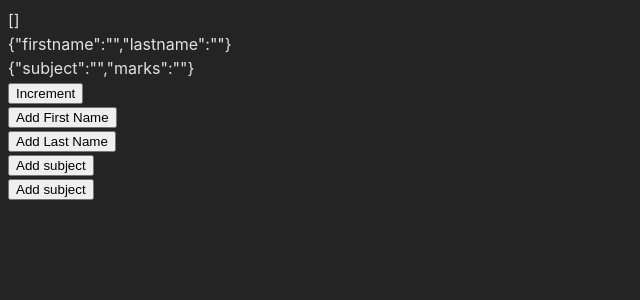
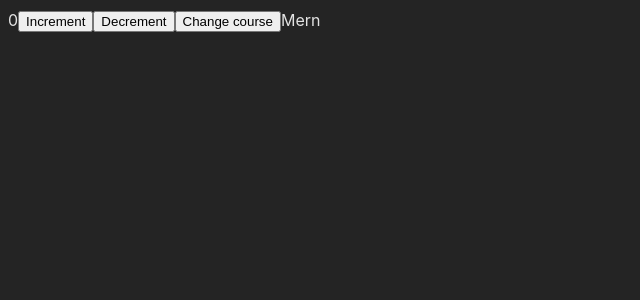
Before and after one commit to HarisankarA/React, a React (Vite) app in the folder New batch/react-app/: page /allComponents in a window 1280 px wide. Shown: the top 300 px of the page, without its empty margins (0-640 px from the left). Built offline with nearby package versions, Linux system fonts and the light colour scheme.

Commit message:
update on 04/04/2024

```diff
--- a/New batch/react-app/package.json
+++ b/New batch/react-app/package.json
@@ -11,7 +11,8 @@
   },
   "dependencies": {
     "react": "^18.2.0",
-    "react-dom": "^18.2.0"
+    "react-dom": "^18.2.0",
+    "react-router-dom": "^6.22.3"
   },
   "devDependencies": {
     "@types/react": "^18.2.66",
--- a/New batch/react-app/src/App.jsx
+++ b/New batch/react-app/src/App.jsx
@@ -1,6 +1,8 @@
 import React from 'react'
 import './App.css'
 import NormalRenderings from './components/NormalRenderings'
+
+import { Routes, Route } from 'react-router-dom'
 
 const App = () => {
 
@@ -8,7 +10,12 @@ const App = () => {
 
         <div>
 
-            <NormalRenderings></NormalRenderings>
+            <Routes>
+
+                <Route path='/allComponents' element={<NormalRenderings/>} />
+
+            </Routes>
+
 
 
         </div>
--- /dev/null
+++ b/New batch/react-app/src/components/Hooks/UseEffect.jsx
@@ -0,0 +1,51 @@
+import React, { useEffect, useState } from 'react'
+
+const UseEffect = () => {
+
+    const [counter, setCounter] = useState(0)
+    const [course,setCourse] = useState("Mern")
+
+    const increment = () => {
+
+        for (let i=0; i<100; i++) {
+
+            setCounter(PreviousState => PreviousState + 1)
+
+        }
+
+    }
+
+    const decrement = () => {
+
+        for (let i=0; i<100; i++) {
+
+            setCounter(PreviousState => PreviousState - 1)
+
+        }
+    }
+
+    useEffect(() => {
+        console.log("UseEffect");
+    },[counter])
+
+    return (
+
+        <div>
+
+            {counter}
+
+            <button onClick={increment}>Increment</button>
+
+            <button onClick={decrement}>Decrement</button>
+
+
+            <button onClick={()=> setCourse("React")}>Change course</button>
+
+            {course}
+
+        </div>
+    )
+
+}
+
+export default UseEffect
--- a/New batch/react-app/src/components/NormalRenderings.jsx
+++ b/New batch/react-app/src/components/NormalRenderings.jsx
@@ -11,6 +11,8 @@ import UseState from './Hooks/UseState'
 import UseStateFunction from './Hooks/UseStateFunction'
 import Mapmethod from './mapMethod/Mapmethod'
 import Task1 from './Tasks/Task1'
+import PreviousState from './previousState/PreviousState'
+import UseEffect from './Hooks/UseEffect'
 
 
 
@@ -30,8 +32,9 @@ const NormalRenderings = () => {
             {/* <UseState></UseState> */}
             {/* <UseStateFunction></UseStateFunction> */}
             {/* <Mapmethod></Mapmethod> */}
-            <Task1></Task1>
-
+            {/* <Task1></Task1> */}
+            {/* <PreviousState></PreviousState> */}
+            <UseEffect></UseEffect>
 
         </div>
     )
--- /dev/null
+++ b/New batch/react-app/src/components/previousState/PreviousState.jsx
@@ -0,0 +1,41 @@
+import React, { useState } from 'react'
+
+
+const PreviousState = () => {
+
+    const [counter, setCounter] = useState(0)
+
+    const increment = () => {
+
+        for (let i=0; i<100; i++) {
+
+            setCounter(PreviousState => PreviousState + 1)
+
+        }
+
+    }
+
+    const decrement = () => {
+
+        for (let i=0; i<100; i++) {
+
+            setCounter(PreviousState => PreviousState - 1)
+
+        }
+    }
+
+    return (
+
+        <div>
+
+            {counter}
+
+            <button onClick={increment}>Increment</button>
+
+            <button onClick={decrement}>Decrement</button>
+
+        </div>
+    )
+}
+
+export default PreviousState
--- a/New batch/react-app/src/main.jsx
+++ b/New batch/react-app/src/main.jsx
@@ -2,9 +2,14 @@ import React from 'react'
 import ReactDOM from 'react-dom/client'
 import App from './App.jsx'
 import './index.css'
+import { BrowserRouter } from 'react-router-dom'
 
 ReactDOM.createRoot(document.getElementById('root')).render(
-  // <React.StrictMode>
-    <App />
-  // </React.StrictMode>,
+
+    <BrowserRouter>
+
+      <App />
+
+    </BrowserRouter>
+
 )
```
Also changed, not shown: New batch/react-app/src/components/Tasks/Task1.jsx (+11 -7 lines), 1 other file (tests, documents, lock files or other folders).
